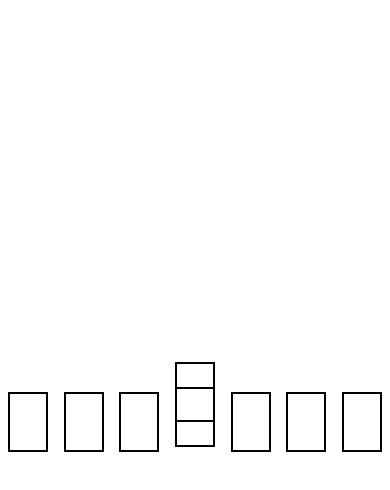
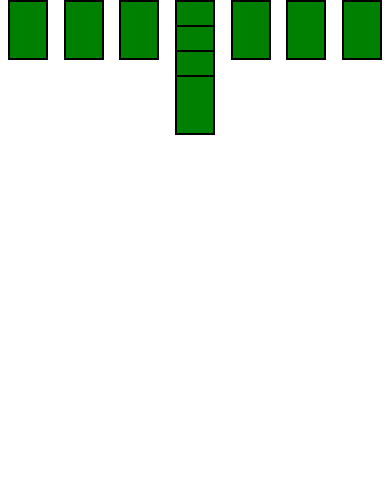
Before and after one commit to duanmua/churchill-solitaire-react-native, a React Native app: screen / in a window 390 px wide. Shown: the top 490 px of the page. Built offline with nearby package versions, Linux system fonts and the light colour scheme.

Commit message:
Recursively render stacks of cards

```diff
--- a/App.js
+++ b/App.js
@@ -3,15 +3,29 @@ import { StyleSheet, Text, View } from 'react-native';
 import Card from './src/Card';
 
 export default class App extends React.Component {
+  stackCard(child) {
+    return (
+      <Card>
+        {child}
+      </Card>
+    )
+  }
+
+  getLane(cards) {
+    var cardJSX = (<Card/>);
+    cards.forEach(() => {
+      cardJSX = this.stackCard(cardJSX);
+    })
+    return cardJSX;
+  }
+
   render() {
     return (
       <View style={styles.container}>
         <Card />
         <Card />
         <Card />
-        <Card>
-          <Card />
-        </Card>
+        { this.getLane([0,0,0]) }
         <Card />
         <Card />
         <Card />
@@ -24,7 +38,7 @@ const styles = StyleSheet.create({
   container: {
     flex: 1,
     backgroundColor: '#fff',
-    alignItems: 'center',
+    //alignItems: 'center',
     justifyContent: 'space-around',
     flexDirection: 'row'
   },
--- a/src/Card.js
+++ b/src/Card.js
@@ -53,7 +53,8 @@ const styles = {
     width: 40,
     //borderRadius: 30,
     borderWidth: 2,
-    borderColor: 'black'
+    borderColor: 'black',
+    backgroundColor: 'green'
   }
 }
 
```
